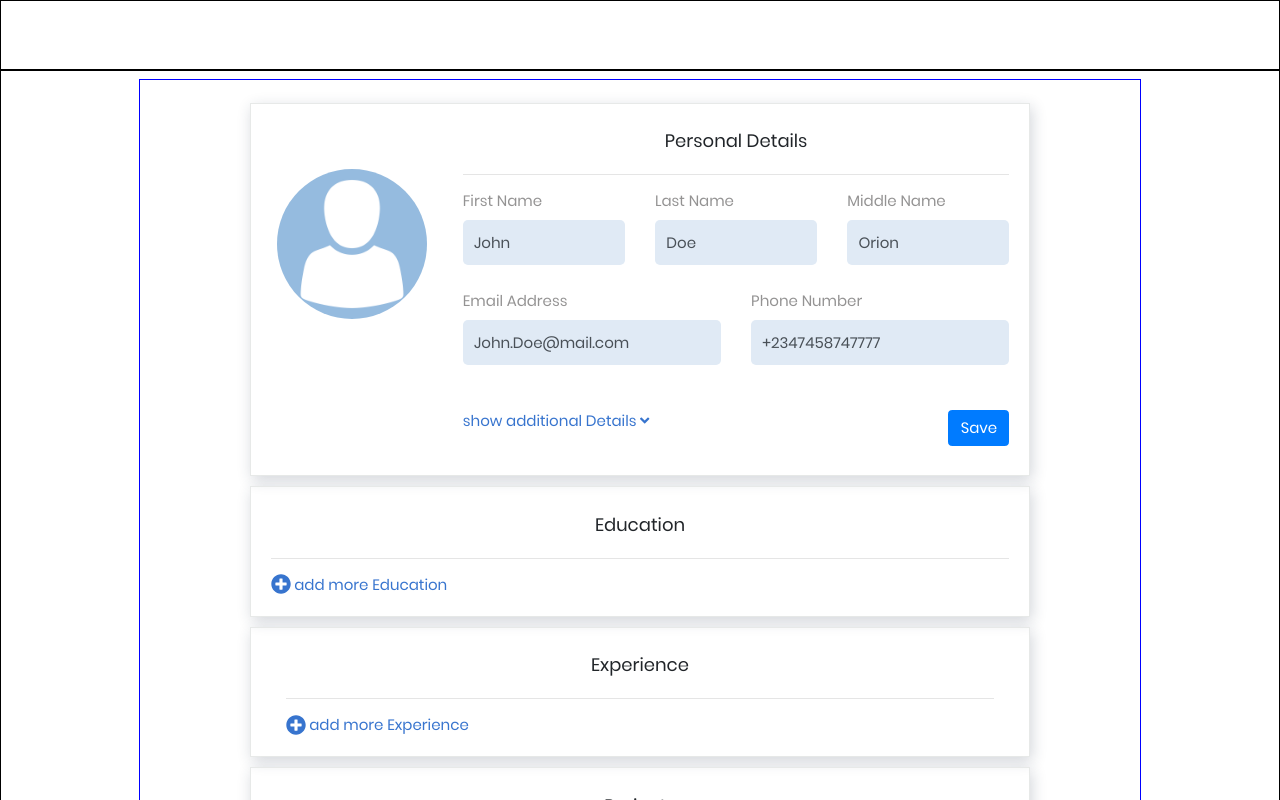
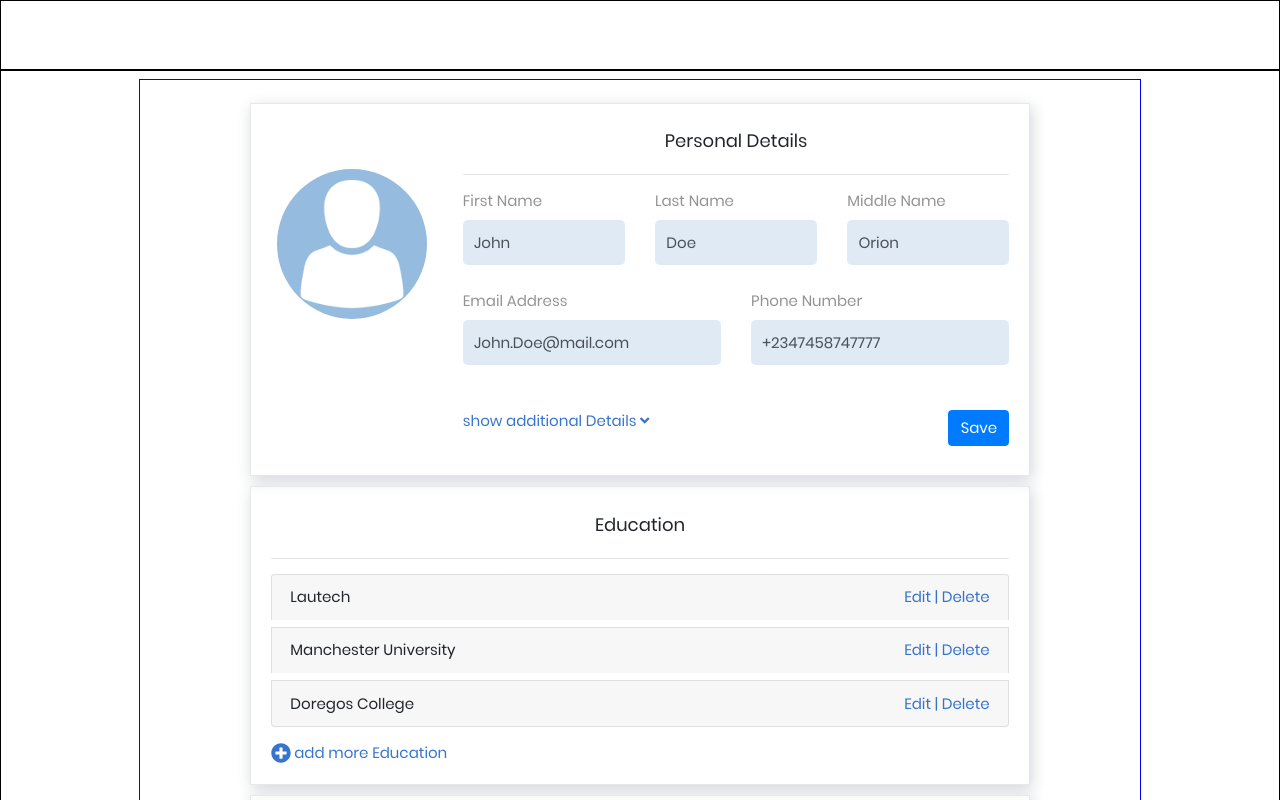
Before and after one commit to TechBuilder-360/portfolio-react, a React (Create React App) app: page /profile/1/edit in a window 1280 px wide. Shown: the top 800 px of the page. Built offline with nearby package versions, Linux system fonts and the light colour scheme; what react-social-login would draw is missing.

Commit message:
resolved issue with accordion

```diff
--- a/src/components/portfolio-edit/education/components/child.js
+++ b/src/components/portfolio-edit/education/components/child.js
@@ -1,50 +1,38 @@
-import React, { useState, useCallback } from "react";
+import React from "react";
+import EducationForm from "./educationForm";
+import { Accordion, Card, useAccordionToggle } from "react-bootstrap";
 import classes from "../../personal_info/personalInfo.module.css";
-import SubEducation from "./educationForm";
-import { FontAwesomeIcon } from "@fortawesome/react-fontawesome";
-import {Accordion,Card, useAccordionToggle} from "react-bootstrap"
-import {
-  faAngleDown,
-  faAngleUp,
-  faTrash,
-} from "@fortawesome/free-solid-svg-icons";
 
-function CustomToggle({children,eventKey}){
-const decoratedOnClick=useAccordionToggle(eventKey,()=>
-console.log(eventKey)
-)
-return(
-<a type="button" onClick={decoratedOnClick}> {children}</a>
+function CustomToggle({ children, eventKey }) {
+  const decoratedOnClick = useAccordionToggle(eventKey, null) // Add checker to see if form has been edited and needs saving before closing
 
-)
-
+  return (
+    <a id={`close-accordion-${eventKey}`} onClick={decoratedOnClick}>
+      {" "}
+      {children}
+    </a>
+  );
 }
 
+const Child = ({ education, ...props }) => {
 
-const Child = (props) => {
   return (
-    <div style={{paddingBottom:'15px'}}>
-      <Card >
+    <Card className={classes.Accordion_Child}>
       <Card.Header>
-        Organization
-          <span style={{float: "Right"}}>
-          <CustomToggle eventKey={props.i}>edit</CustomToggle>|
-          <a type="button" onClick={props.removeMore}>delete</a>
+        {education.institution}
+        <span style={{ float: "Right" }}>
+          <CustomToggle eventKey={props.i}>Edit</CustomToggle> |{" "}
+          <a type="button" onClick={props.removeMore}>
+            Delete
+          </a>
         </span>
       </Card.Header>
       <Accordion.Collapse eventKey={props.i}>
-       <Card.Body><SubEducation submithandler={props.submithandler} /></Card.Body>
+        <Card.Body>
+          <EducationForm closeForm={()=>document.getElementById(`close-accordion-${props.i}`).click()}/>
+        </Card.Body>
       </Accordion.Collapse>
     </Card>
-
-
-
-
-
-
-
-      </div>
-
   );
 };
 export default Child;
--- a/src/components/portfolio-edit/education/components/educationForm.js
+++ b/src/components/portfolio-edit/education/components/educationForm.js
@@ -4,7 +4,8 @@ import Container from "../../../../container/Container";
 import InputDate from "../../../form/InputDate";
 import classes from "../../personal_info/personalInfo.module.css";
 
-const SubEducation = () => {
+const EducationForm = (props) => {
+
   return (
     <Container>
       <Form>
@@ -48,14 +49,22 @@ const SubEducation = () => {
       {/* I recommend we remove button later in future and save form field onBlur
           We may still rethink this later, just a suggestion :)
       */}
+      <div style={{textAlign: "right"}}>
       <Button
-        style={{ float: "right", marginTop: "15px" }}
+        type="button"
+        onClick={props.closeForm}
+        className="btn btn-info mt-15 mr-2"
+      >
+        Cancel
+      </Button>
+      <Button
         type="submit"
-        className={classes.Mb_5}
+        className="btn btn-primary mt-15"
       >
         Save
       </Button>
+      </div>
     </Container>
   );
 };
-export default SubEducation;
+export default EducationForm;
--- a/src/components/portfolio-edit/education/education.js
+++ b/src/components/portfolio-edit/education/education.js
@@ -1,41 +1,58 @@
-import React, { useState} from "react";
+import React, { useEffect, useState } from "react";
 import style from "../profile-edit.module.css";
-import classes from "../personal_info/personalInfo.module.css";
 import { FontAwesomeIcon } from "@fortawesome/react-fontawesome";
 import { faPlusCircle } from "@fortawesome/free-solid-svg-icons";
-import {Accordion} from "react-bootstrap"
+import { Accordion, Fade } from "react-bootstrap";
 import Child from "./components/child";
+import { connect } from "react-redux";
+import classes from "../personal_info/personalInfo.module.css";
+import EducationForm from "./components/educationForm"
 
 
-const Education = () => {
-  const [numchild, setNumchild] = useState(0);
-  const children = [];
+const Education = (props) => {
 
-  let addMore =() => {
-    setNumchild(numchild + 1)
+  const [form, setForm] = useState(null)
+  const [formVisible, setFormVisible] = useState(false)
+
+  useEffect(() => {
+    if(formVisible){
+      setForm(<EducationForm closeForm={()=>setFormVisible(false)}/>)
+    }else{
+      setForm(null)
+    }
+  }, [formVisible]);
+
+  function removeMore(index) { // rethink function
   }
 
-  function removeMore(index){
-    const list = [...children];
-    list.splice(index, 1);
-    setNumchild(list.length);
-  }
-
-  for (var i = 0; i < numchild; i += 1) {
-    children.push(<Child removeMore={removeMore} i={i} key={i}/>);
-  }
+  // Populate accordion children with existing record
+  const children = props.education.map((edu, i) => (
+    <Child
+      education={edu}
+      removeMore={removeMore}
+      closeForm={()=>setFormVisible(false)}
+      i={i+1}
+      key={i}
+    />
+  ));
 
   return (
     <div className={style.SubSection}>
       <p className="title">Education</p>
       <hr />
-      <Accordion defaultActiveKey="0">
-      {children}
-      </Accordion>
-        <span onClick={addMore}>
-        <FontAwesomeIcon icon={faPlusCircle} size="lg"/>{" "}add more Education
-        </span>
-      </div>
-  )
-}
-export default Education;
+      <Accordion className={classes.Accordion_Parent}>{children}</Accordion>
+      {form}
+      <span onClick={()=>setFormVisible(true)}>
+        <FontAwesomeIcon icon={faPlusCircle} size="lg" /> add more Education
+      </span>
+    </div>
+  );
+};
+
+const mapStateToProps = (state) => {
+  return {
+    education: state.education,
+  };
+};
+
+export default connect(mapStateToProps)(Education);
--- a/src/components/portfolio-edit/personal_info/personalInfo.module.css
+++ b/src/components/portfolio-edit/personal_info/personalInfo.module.css
@@ -66,6 +66,10 @@ form label {
   }
 
 
+.Accordion_Parent, .Accordion_Child {
+  margin-bottom: 2%;
+}
+
 
 /* Desktop view */
 @media (min-width: 760px) {
@@ -80,4 +84,12 @@ form label {
   .container:hover > .delete{
       display: inline-block;
   }
+
+  .Accordion_Child {
+    margin-bottom: 1%;
+  }
+
+  .Accordion_Parent{
+    margin-bottom: 2%;
+  }
 }
--- a/src/components/pre-auth/FAQs.js
+++ b/src/components/pre-auth/FAQs.js
@@ -1,10 +1,45 @@
 import React from 'react';
+import { Accordion, Card } from 'react-bootstrap';
 import Layout from '../../container/Layout/Layout';
+import { useAccordionToggle } from 'react-bootstrap/AccordionToggle';
+
+function CustomToggle({ children, eventKey }) {
+    const decoratedOnClick = useAccordionToggle(eventKey, () =>
+      console.log('totally custom!'),
+    );
+
+    return (
+      <button
+        type="button"
+        style={{ backgroundColor: 'pink' }}
+        onClick={decoratedOnClick}
+      >
+        {children}
+      </button>
+    );
+  }
 
 const FAQs = () => {
     return (
         <Layout>
-
+            <Accordion>
+                <Card>
+                    <Card.Header>
+                    <CustomToggle eventKey="0">Click me!</CustomToggle>
+                    </Card.Header>
+                    <Accordion.Collapse eventKey="0">
+                    <Card.Body>Hello! I'm the body</Card.Body>
+                    </Accordion.Collapse>
+                </Card>
+                <Card>
+                    <Card.Header>
+                    <CustomToggle eventKey="1">Click me!</CustomToggle>
+                    </Card.Header>
+                    <Accordion.Collapse eventKey="1">
+                    <Card.Body>Hello! I'm another body</Card.Body>
+                    </Accordion.Collapse>
+                </Card>
+            </Accordion>
         </Layout>
     );
 };
```
Also changed, not shown: 1 other file (tests, documents, lock files or other folders). Lines whose indentation alone changed are shown as unchanged.
